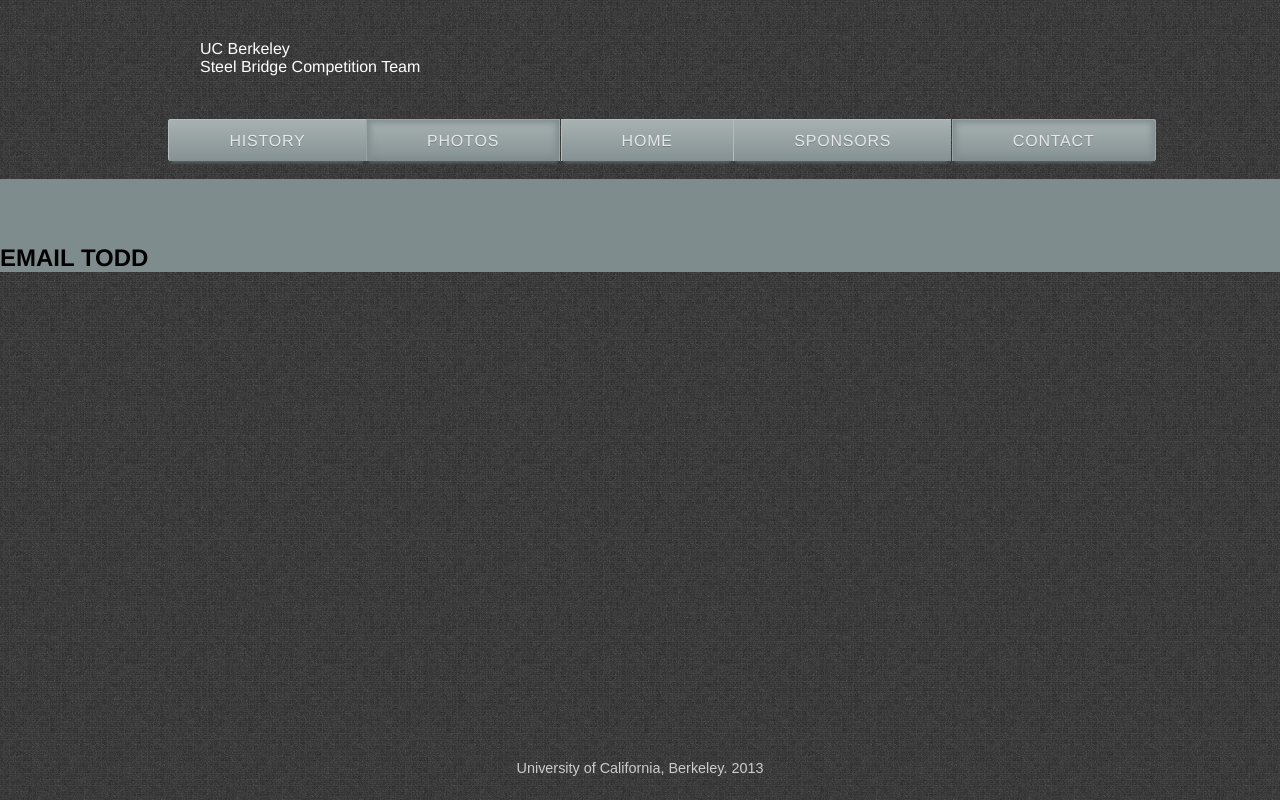
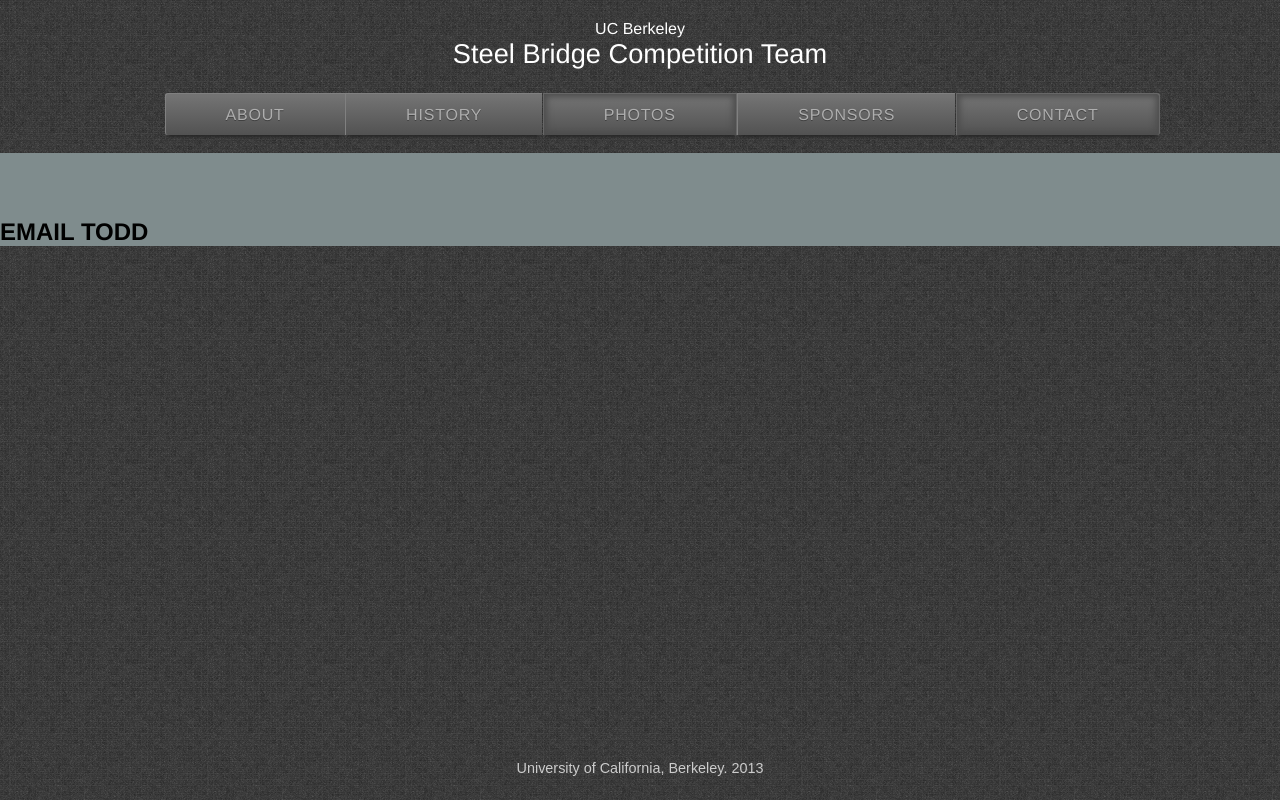
Before and after one commit to zackm/SteelBridgeRevamp, a plain HTML site: page contact.html in a window 1280 px wide. Drawn offline with Linux system fonts and the light colour scheme.

Commit message:
cleanup old navs

```diff
--- a/contact.html
+++ b/contact.html
@@ -19,15 +19,15 @@
 			<div class="home">
 				<a href="index.html">
 					<span class="ucb">UC Berkeley</span>
-					Steel Bridge Competition Team
+					<span class="team">Steel Bridge Competition Team</span>
 				</a>
 			</div>
 
 			<div class="nav">
 				<ul>
+					<li><a href="about.html">About</a></li>
 					<li><a href="history.html">History</a></li>
 					<li><a href="photos.html" class="selected">Photos</a></li>
-					<li><a href="index.html">Home</a></li>
 					<li><a href="sponsors.html">Sponsors</a></li>
 					<li><a href="#" class="selected">Contact</a></li>
 				</ul>
--- a/css/_index.scss
+++ b/css/_index.scss
@@ -6,6 +6,10 @@
 			text-align: center;
 		}
 	}
+}
+.winners {
+	text-align: center;
+	color: $steel_gray;
 }
 #slider {
 	margin-bottom: $footer_height + 14px;
--- a/css/_shared.scss
+++ b/css/_shared.scss
@@ -5,7 +5,7 @@
 $gold: #8C771B;
 // $bg_color: lighten(#4d4d4d, 5%);
 $bg_color: #7f8c8d;
-$nav_color: lighten($bg_color, 10%);
+$nav_color: lighten(#4d4d4d, 10%);
 $nav_color2: #bdc3c7;
 
 $timeline1: $steel_gray;
--- a/css/style.scss
+++ b/css/style.scss
@@ -31,7 +31,7 @@
 /* Navigation Bar */
 header {
 	// Home Button
-	.home {
+	.home-2 {
 		.team {
 			padding-top: 15px;
 			font-size: 1.7em;
@@ -84,6 +84,30 @@
 				background-color: $bg_color;
 				color: $nav_color2;
 			}
+		}
+	}
+
+	.home {
+		.team {
+			padding-top: 15px;
+			font-size: 1.7em;
+		}
+		text-align: center;
+		padding-top: 20px;
+
+		padding-bottom: 20px;
+		a {
+			color: white;
+			text-decoration: none;
+		}
+
+		.ucb {
+			font-size: 1em;
+			font-weight: normal;
+			display: block;
+		}
+		.seal {
+			display: none;
 		}
 	}
 
```
Also changed, not shown: history.html (+1 -1 lines), index.html (+2 -2 lines), photos.html (+1 -1 lines), sponsors.html (+2 -2 lines), css/style.css.
